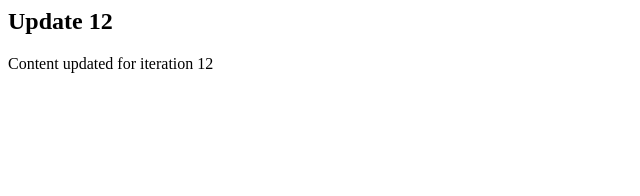
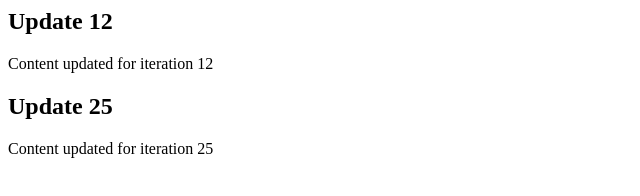
Before and after one commit to jpschmorgan/supreme-enigma, a website: page src/index.html in a window 1280 px wide. Shown: the whole page, without its empty margins (0-640 px from the left). Drawn offline with Linux system fonts and the light colour scheme.

Commit message:
update: update API documentation

```diff
--- a/src/index.html
+++ b/src/index.html
@@ -3,3 +3,9 @@
     <h2>Update 12</h2>
     <p>Content updated for iteration 12</p>
 </div>
+
+<!-- Updated iteration 25 -->
+<div class="update-25">
+    <h2>Update 25</h2>
+    <p>Content updated for iteration 25</p>
+</div>
```
